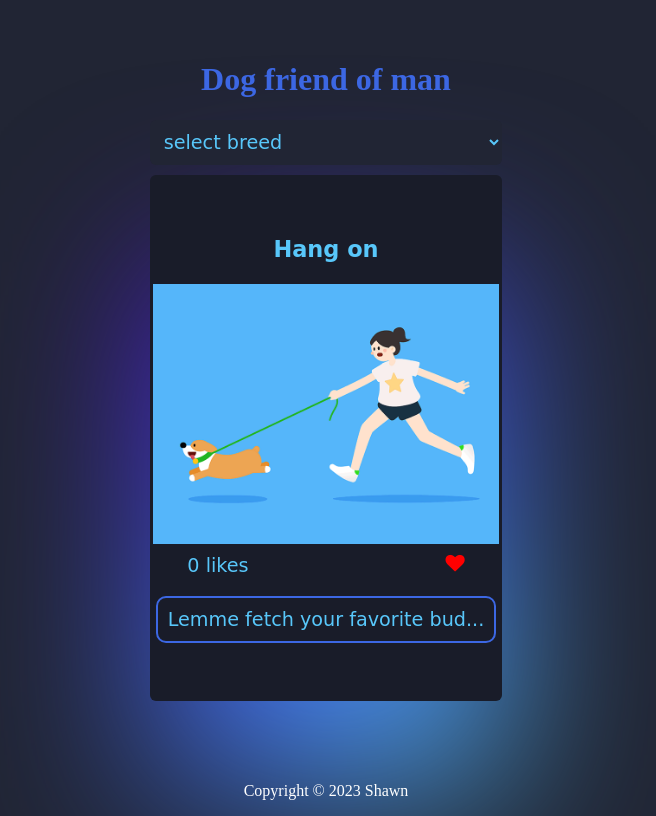
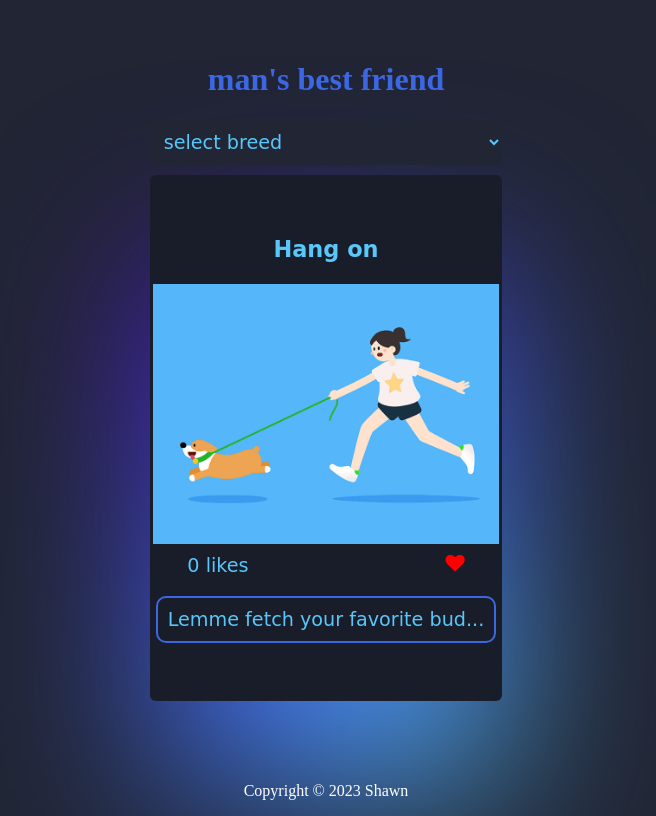
Before and after one commit to shawndagisi/doogie-do-, a plain HTML site: page index.html in a window 1280 px wide. Shown: the whole page, without its empty margins (314-970 px from the left). Drawn offline with nearby package versions, Linux system fonts and the light colour scheme; no server answers.

Commit message:
changes on head tag

```diff
--- a/index.html
+++ b/index.html
@@ -17,7 +17,7 @@
 
 <body>
 
-    <h1 class="header">Dog friend of man</h1>
+    <h1 class="header">man's best friend</h1>
 
     <div class="container">
         <select name="breed" id="breedInput">
```
